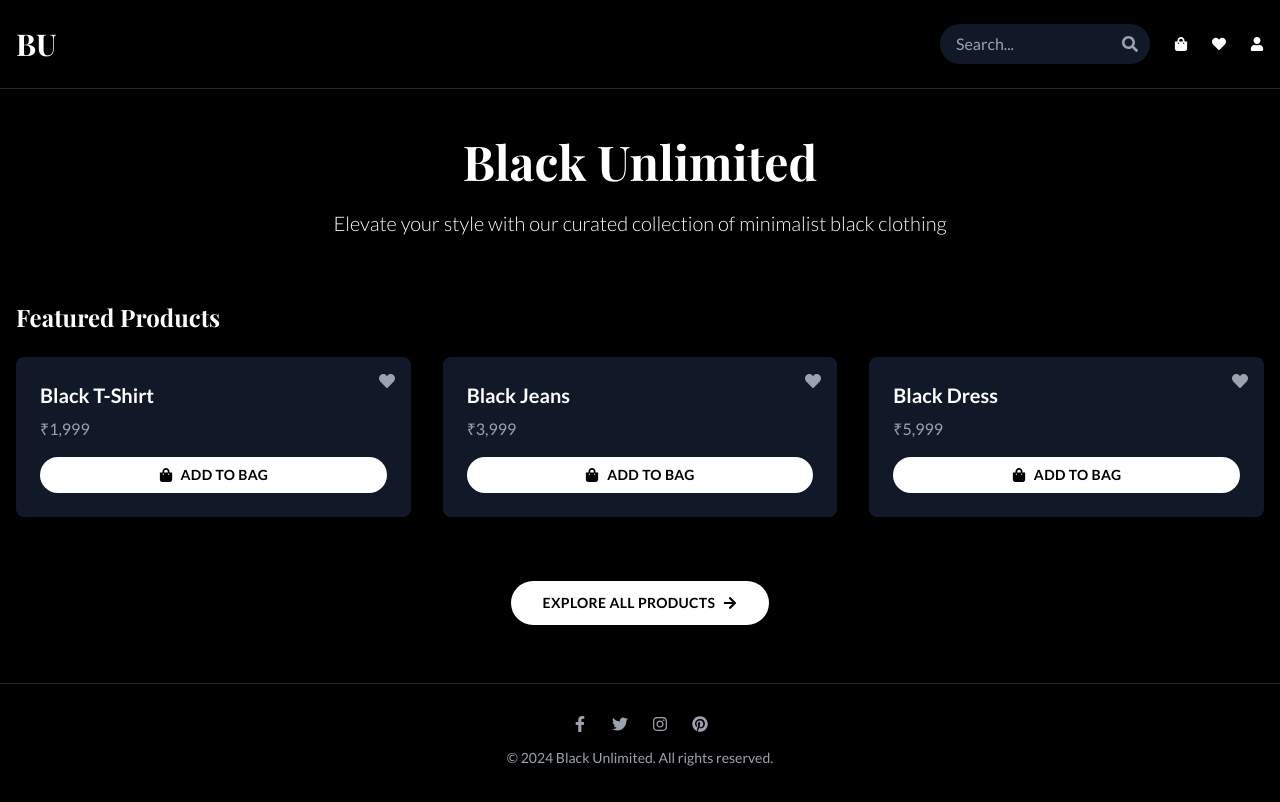
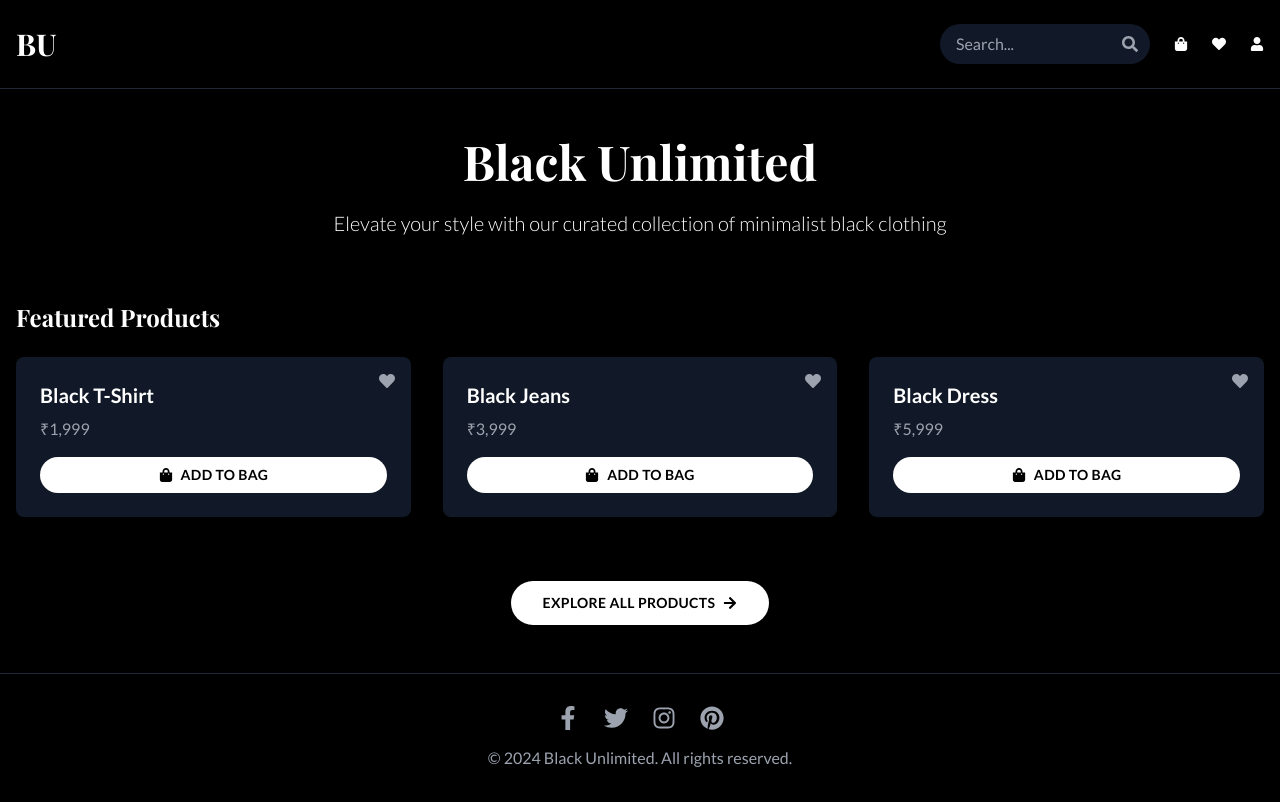
Before and after one commit to rishmi5h/BU-UI, a Next.js app: page / in a window 1280 px wide. Built offline with nearby package versions, Linux system fonts and the light colour scheme; a web font is replaced by a local one.

Commit message:
Update Footer.tsx

```diff
--- a/app/components/Footer.tsx
+++ b/app/components/Footer.tsx
@@ -7,36 +7,36 @@ import {
 
 export default function Footer() {
   return (
-    <footer className='bg-black py-8 border-t border-gray-800'>
+    <footer className='bg-black py-6 sm:py-8 border-t border-gray-800'>
       <div className='container mx-auto px-4 text-center'>
-        <div className='flex justify-center space-x-6 mb-4'>
+        <div className='flex justify-center space-x-4 sm:space-x-6 mb-4'>
           <a
             href='#'
             className='text-gray-400 hover:text-white transition-colors'
           >
-            <FaFacebookF />
+            <FaFacebookF className="text-xl sm:text-2xl" />
           </a>
           <a
             href='#'
             className='text-gray-400 hover:text-white transition-colors'
           >
-            <FaTwitter />
+            <FaTwitter className="text-xl sm:text-2xl" />
           </a>
           <a
             href='https://www.instagram.com/black.unlimited/'
             className='text-gray-400 hover:text-white transition-colors'
             target='_blank'
           >
-            <FaInstagram />
+            <FaInstagram className="text-xl sm:text-2xl" />
           </a>
           <a
             href='#'
             className='text-gray-400 hover:text-white transition-colors'
           >
-            <FaPinterest />
+            <FaPinterest className="text-xl sm:text-2xl" />
           </a>
         </div>
-        <p className='text-sm text-gray-400'>
+        <p className='text-sm sm:text-base text-gray-400'>
           &copy; 2024 Black Unlimited. All rights reserved.
         </p>
       </div>
```
